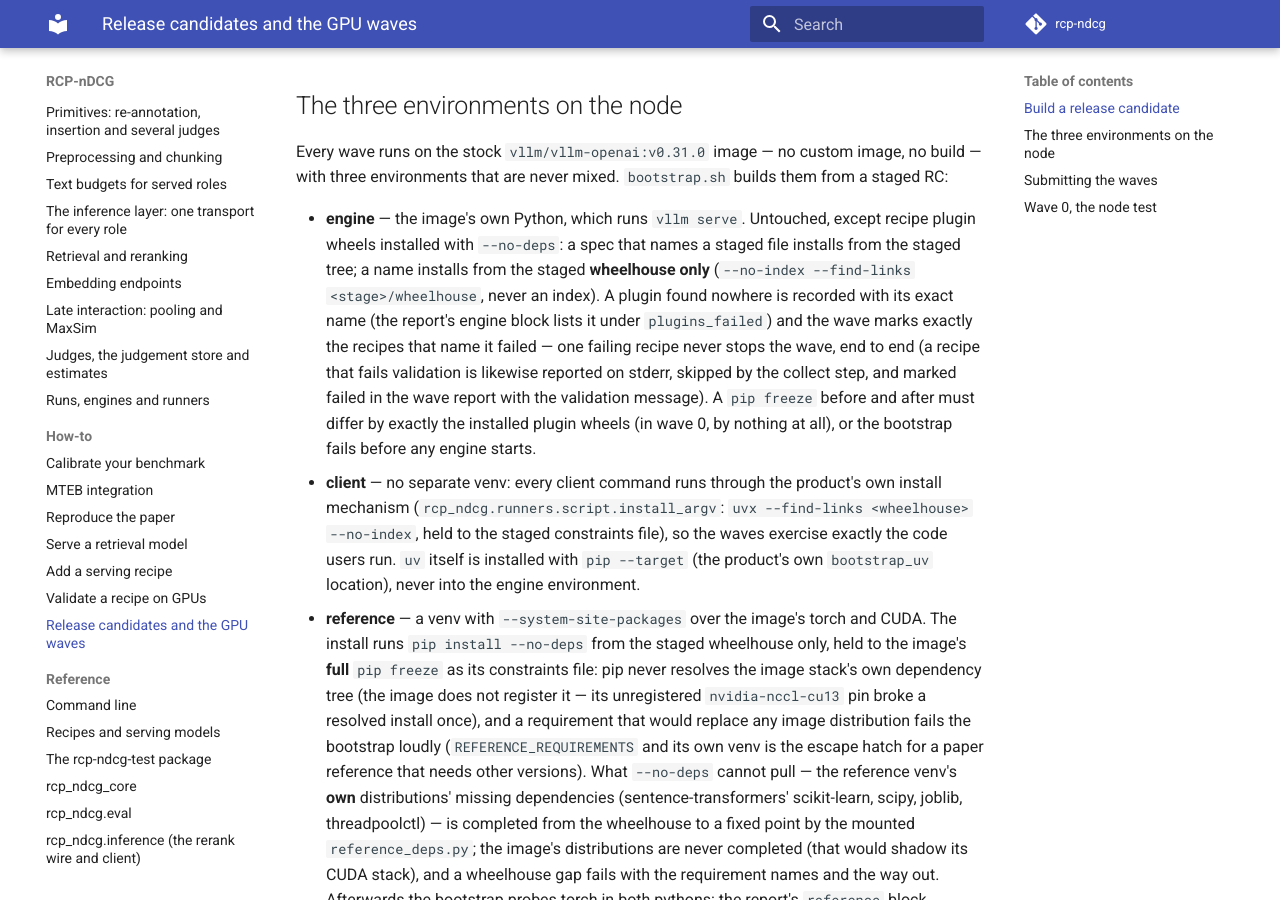
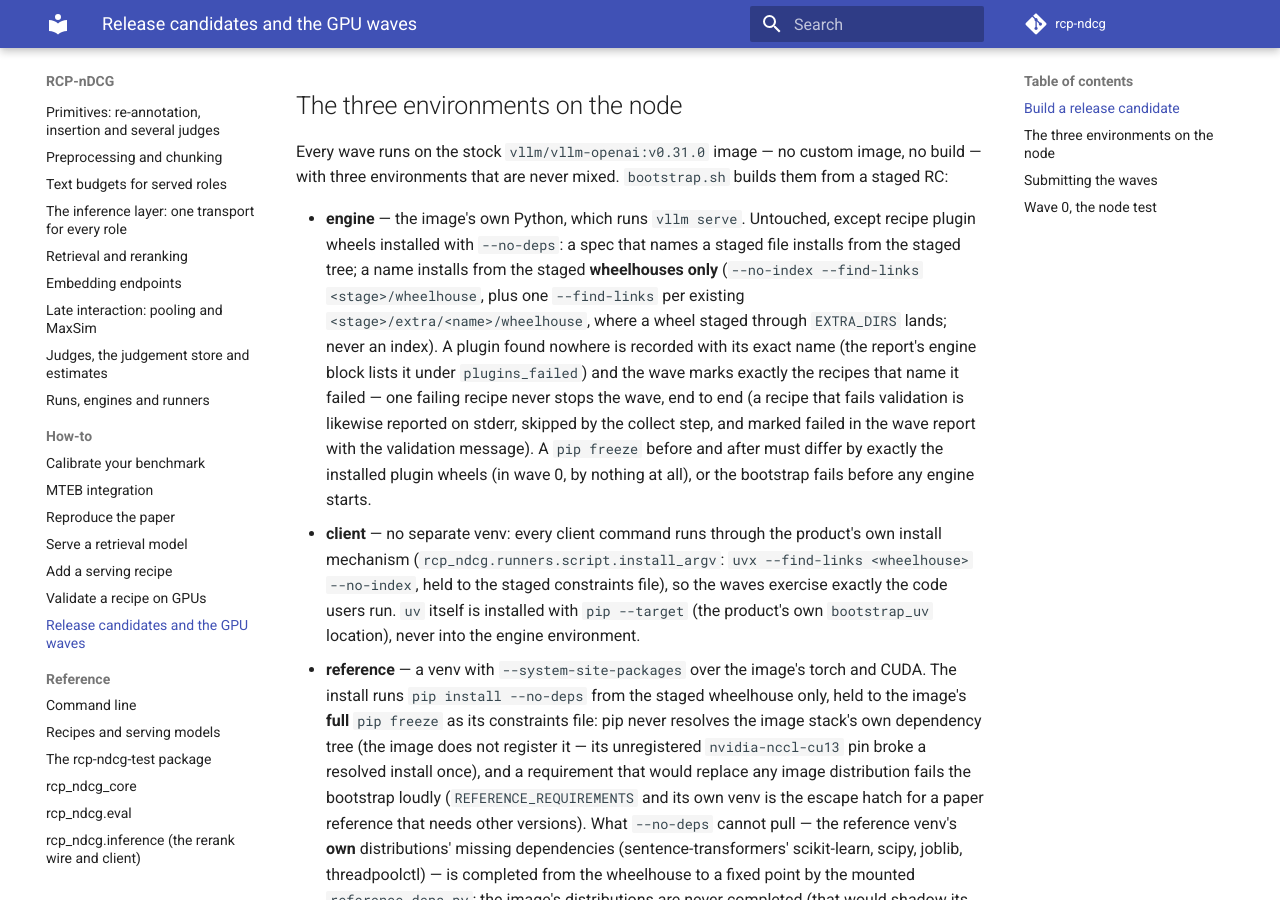
Before and after one commit to cohere-ai/rcp-ndcg, an MkDocs documentation site: the page built from docs/how-to/release-candidates.md, in a window 1280 px wide and 900 px high, scrolled down 1327 px. Built offline with MkDocs 1.6.1 and Material for MkDocs 9.7.7, drawn with Linux system fonts in a browser that asks for light colours; comment, search, counter and statistics services are not loaded.

Commit message:
Bootstrap: a named plugin installs from every staged wheelhouse, the EXTRA_DIRS ones included
rc_build stages EXTRA_DIRS entries under <RC>/extra/<name>/, so a plugin wheel staged that way sat
in <RC>/extra/<name>/wheelhouse and the named install (--no-index --find-links <RC>/wheelhouse) did
not find it: the recipes that name it failed. install_plugin_wheels now adds one --find-links per
existing extra wheelhouse, still --no-index. Tested with the fake engine python: the links are the
stage's wheelhouse and exactly the extra entries that have one.

```diff
--- a/docs/how-to/release-candidates.md
+++ b/docs/how-to/release-candidates.md
@@ -48,8 +48,10 @@ environments that are never mixed. `bootstrap.sh` builds them from a staged RC:
 
 - **engine** — the image's own Python, which runs `vllm serve`. Untouched, except recipe plugin wheels
   installed with `--no-deps`: a spec that names a staged file installs from the staged tree; a name installs
-  from the staged **wheelhouse only** (`--no-index --find-links <stage>/wheelhouse`, never an index). A plugin
-  found nowhere is recorded with its exact name (the report's engine block lists it under `plugins_failed`)
+  from the staged **wheelhouses only** (`--no-index --find-links <stage>/wheelhouse`, plus one `--find-links`
+  per existing `<stage>/extra/<name>/wheelhouse`, where a wheel staged through `EXTRA_DIRS` lands; never an
+  index). A plugin found nowhere is recorded with its exact name (the report's engine block lists it under
+  `plugins_failed`)
   and the wave marks exactly the recipes that name it failed — one failing recipe never stops the wave, end
   to end (a recipe that fails validation is likewise reported on stderr, skipped by the collect step, and
   marked failed in the wave report with the validation message). A `pip freeze` before and after must differ
```
Also changed, not shown: CHANGELOG.md (+4 -0 lines), 2 other files.
